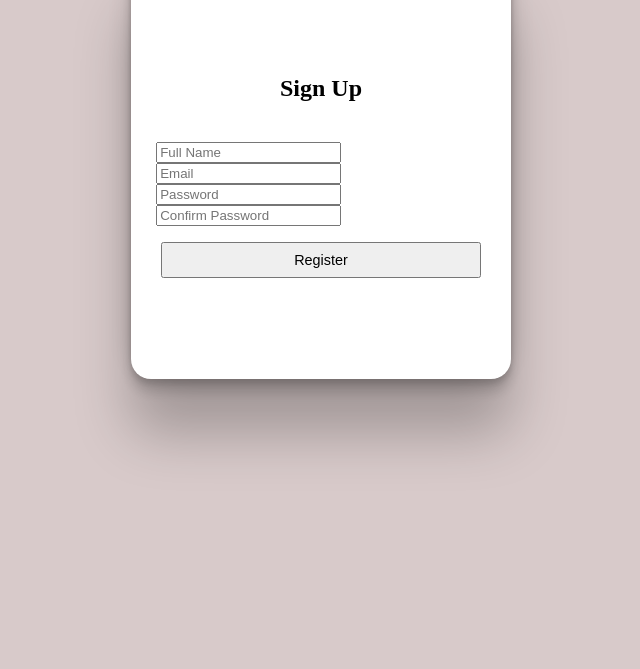
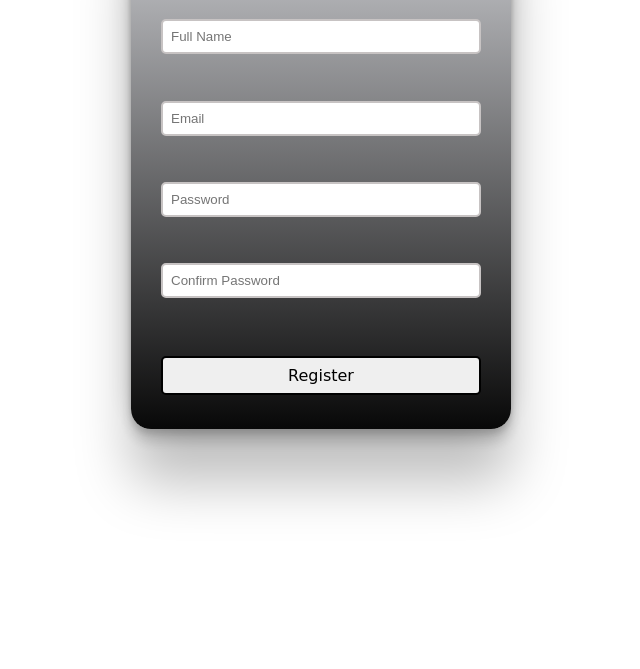
Before and after one commit to DevShishodia/form-validation, a plain HTML site: page index.html in a window 1280 px wide. Shown: the part 131-800 px from the top of the page, without its empty margins (319-959 px from the left). Drawn offline with Linux system fonts and the light colour scheme; a web font is replaced by a local one.

Commit message:
index.css

```diff
--- a/index.css
+++ b/index.css
@@ -4,18 +4,21 @@ body{
     display: flex;
     justify-content: center;
     align-items: center;
-    background-color: #d8caca;
 }
 h2{
-    margin-bottom: 40px;
+    margin: 0px;
+    margin-bottom: 30px;
     text-align: center;
+    font-family: 'Patua One', cursive;
+    font-size: 3em;
+    color: rgb(6, 8, 6);
 }
 .form_container{
     position: fixed;
-    top: 90px;
+    top: 30px;
     width: 380px;
-    height: 420px;
-    background-color: #ffffff;
+    height: 530px;
+    background: linear-gradient(180deg,#d3d4d8,#080808);
     border-radius: 20px;
     display: flex;
     flex-direction: column;
@@ -23,18 +26,46 @@ h2{
     align-items: center;
     box-shadow: rgba(0, 0, 0, 0.25) 0px 54px 55px, rgba(0, 0, 0, 0.12) 0px -12px 30px, rgba(0, 0, 0, 0.12) 0px 4px 6px, rgba(0, 0, 0, 0.17) 0px 12px 13px, rgba(0, 0, 0, 0.09) 0px -3px 5px;
 }
-form > input{
+ input{
+     outline: none;
     width: 300px;
     margin: 0.3rem;
     padding: 0.5rem;
+    border: 2px solid rgb(199, 195, 195);
+    border-radius: 5px;
 }
-form > button{
+input:hover{
+    border: 2px solid #0861e7;
+    background-color: rgb(202, 199, 199);
+}
+.input_div{
+    display: flex;
+    flex-direction: column;
+}
+.error{
+    margin: 0.3rem;
+    margin-bottom: 0.5rem;
+     width: 300px;
+    height: 3vh;
+    color: red;
+    visibility: hidden;
+
+}
+ button{
     width: 320px;
     margin: 0.3rem;
     margin-top: 1rem;
     padding: 0.5rem;
     text-align: center;
-    font-size: 0.9rem;
+    font-size: 1rem;
+    font-family:  cursive;
+    border: 2px solid #000000;
+    border-radius: 5px;
+}
+button:hover{
+    border: 2px solid blue;
+    color: cornsilk;
+    background: linear-gradient(to bottom right,rgb(30, 30, 238),rgb(18, 156, 236));
 }
 .input_red{
     border: 2px solid red;
```
